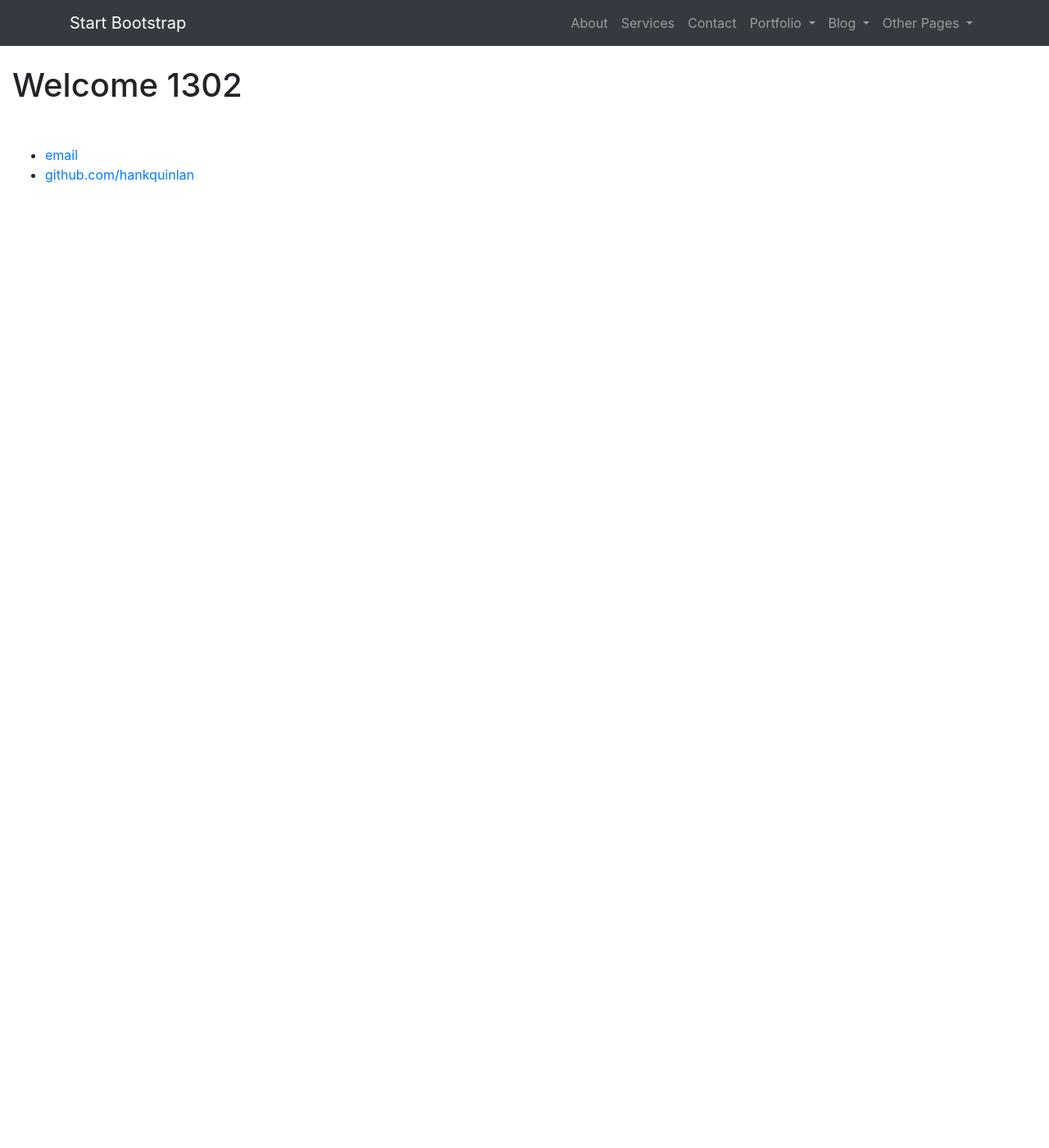
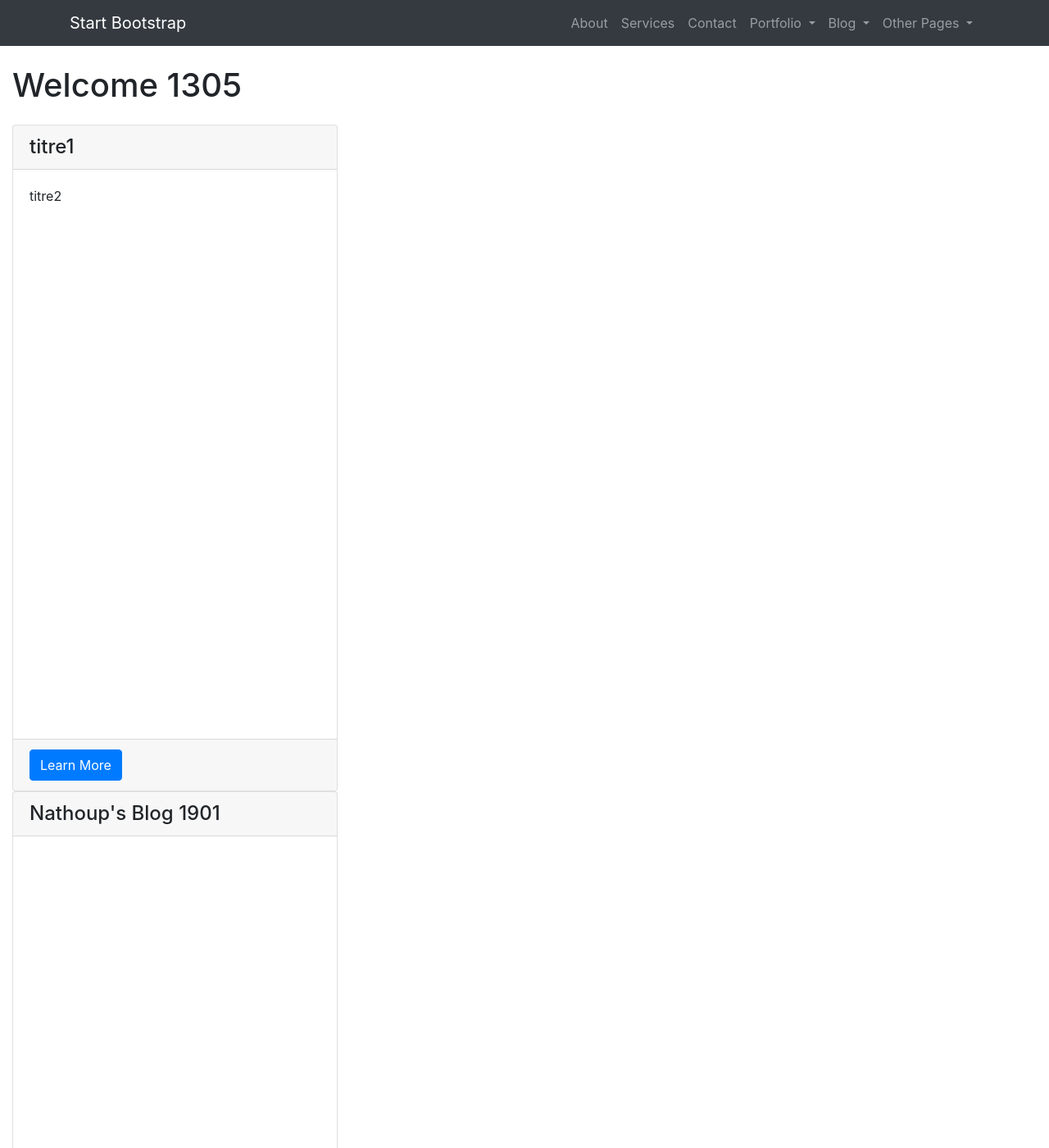
Before and after one commit to OrgaEvolutions/Nathoup.github.io, a Jekyll site: the page built from index.html, in a window 1280 px wide and 1400 px high. Shown: the whole window at 82% size. Built offline with Jekyll 4.4.1, drawn with Linux system fonts in a browser that asks for light colours; some of the changed text lies outside the part shown.

Commit message:
Update index.html

```diff
--- a/index.html
+++ b/index.html
@@ -2,12 +2,12 @@
 layout: default
 ---
 
-<h1 class="my-4">Welcome 1302</h1>
+<h1 class="my-4">Welcome 1305</h1>
 
 <div class="row">
 	<div class="col-lg-4 mb-4">
 
-		{% for post in site.pages %}{% if category!=nil %}
+		{% for post in site.pages %}{% if category!=empty %}
 			<div class="card h-100">
 				<h4 class="card-header">{{ post.title }}</h4>
 				<div class="card-body">
```
